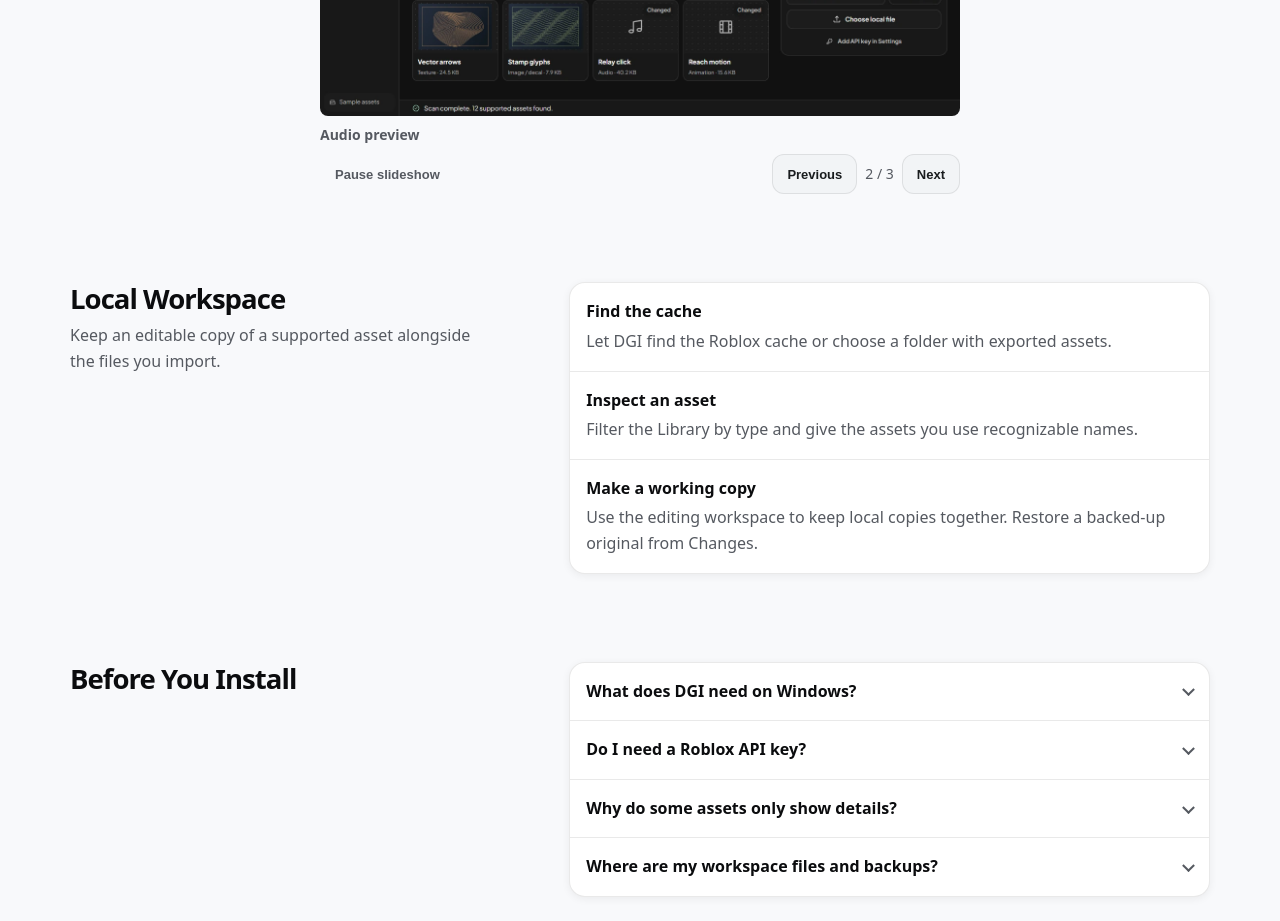
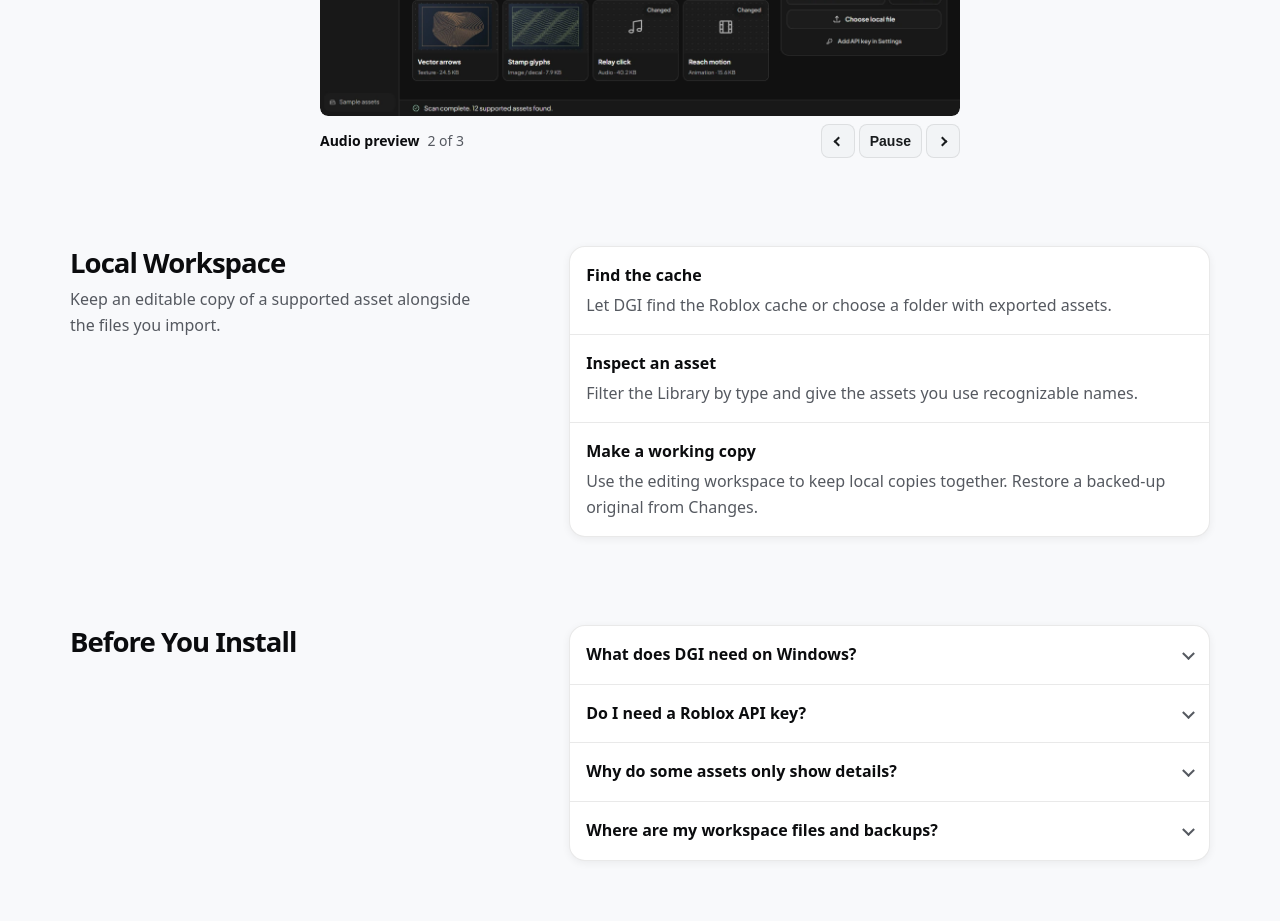
Before and after one commit to YVL113/dgi, a website: page site/index.html in a window 1280 px wide. Shown: the part 1209-2130 px from the top of the page. Drawn offline with Linux system fonts and the light colour scheme; files whose address does not match are found by name; a web font is replaced by a local one.

Commit message:
Simplify the slideshow toolbar

```diff
--- a/site/carousel.js
+++ b/site/carousel.js
@@ -6,6 +6,8 @@ function setupCarousel(carousel) {
   const slides = [...gallery.children];
   const controls = carousel.querySelector('.carousel-controls');
   const toggle = controls.querySelector('[data-slideshow-toggle]');
+  const caption = controls.querySelector('[data-slide-caption]');
+  const title = controls.querySelector('[data-slide-title]');
   const position = controls.querySelector('[data-slide-position]');
   const motion = window.matchMedia?.('(prefers-reduced-motion: reduce)');
   let active = 0;
@@ -31,15 +33,18 @@ function setupCarousel(carousel) {
     const next = slides[active];
     next.dataset.enter = direction > 0 ? 'next' : 'previous';
     next.hidden = false;
-    position.textContent = `${active + 1} / ${slides.length}`;
+    title.textContent = next.querySelector('a > span').textContent;
+    position.textContent = `${active + 1} of ${slides.length}`;
     if (restoreFocus) next.querySelector('a').focus({ preventScroll: true });
     schedule();
   }
 
   function setPlaying(value) {
     playing = value;
-    toggle.textContent = playing ? 'Pause slideshow' : 'Play slideshow';
-    position.setAttribute('aria-live', playing ? 'off' : 'polite');
+    const action = playing ? 'Pause' : 'Play';
+    toggle.textContent = action;
+    toggle.setAttribute('aria-label', `${action} slideshow`);
+    caption.setAttribute('aria-live', playing ? 'off' : 'polite');
     schedule();
   }
 
--- a/site/index.html
+++ b/site/index.html
@@ -88,11 +88,18 @@
       </ul>
       <div class="preview-carousel" role="region" aria-label="Screenshots with sample assets">
         <div class="carousel-controls" hidden>
-          <button class="button button--ghost" type="button" data-slideshow-toggle>Pause slideshow</button>
-          <div class="carousel-navigation">
-            <button class="button button--secondary" type="button" data-slide-previous>Previous</button>
-            <span class="carousel-position" data-slide-position>1 / 3</span>
-            <button class="button button--secondary" type="button" data-slide-next>Next</button>
+          <div class="carousel-caption" data-slide-caption aria-atomic="true">
+            <span class="carousel-title" data-slide-title>Animation playback</span>
+            <span class="carousel-position" data-slide-position>1 of 3</span>
+          </div>
+          <div class="carousel-navigation" role="group" aria-label="Slideshow controls">
+            <button class="button button--icon button--secondary" type="button" data-slide-previous aria-label="Previous preview" title="Previous preview">
+              <span class="carousel-chevron carousel-chevron--previous" aria-hidden="true"></span>
+            </button>
+            <button class="button button--small button--secondary" type="button" data-slideshow-toggle aria-label="Pause slideshow">Pause</button>
+            <button class="button button--icon button--secondary" type="button" data-slide-next aria-label="Next preview" title="Next preview">
+              <span class="carousel-chevron" aria-hidden="true"></span>
+            </button>
           </div>
         </div>
         <ul class="screenshot-gallery">
--- a/site/styles.css
+++ b/site/styles.css
@@ -113,16 +113,27 @@ h1 { font-size: clamp(2rem, 4.1vw, 3.5rem); font-weight: 750; }
 .preview-carousel[data-ready] { display: grid; max-width: 640px; margin-inline: auto; }
 .carousel-controls {
   grid-row: 2;
-  display: flex;
-  flex-wrap: wrap;
+  display: grid;
+  grid-template-columns: minmax(0, 1fr) auto;
   align-items: center;
-  justify-content: space-between;
   gap: var(--space-sm);
   margin-top: var(--space-sm);
 }
 .carousel-controls[hidden] { display: none; }
-.carousel-navigation { display: flex; align-items: center; gap: var(--space-sm); }
-.carousel-position { color: var(--muted); font-size: .875rem; font-variant-numeric: tabular-nums; }
+.carousel-caption { display: flex; flex-wrap: wrap; align-items: baseline; gap: 0 var(--space-sm); font-size: .875rem; }
+.carousel-title { color: var(--ink); font-weight: 650; }
+.carousel-position { color: var(--muted); font-variant-numeric: tabular-nums; white-space: nowrap; }
+.carousel-navigation { display: flex; align-items: center; gap: var(--space-xs); }
+.carousel-navigation button { min-height: 34px; }
+.carousel-navigation [data-slideshow-toggle] { min-width: 60px; font-size: .875rem; }
+.carousel-chevron {
+  width: 7px;
+  height: 7px;
+  border: solid currentColor;
+  border-width: 2px 2px 0 0;
+  transform: translateX(-1px) rotate(45deg);
+}
+.carousel-chevron--previous { transform: translateX(1px) rotate(-135deg); }
 .screenshot-gallery {
   display: grid;
   grid-template-columns: repeat(3, minmax(0, 1fr));
@@ -141,6 +152,7 @@ h1 { font-size: clamp(2rem, 4.1vw, 3.5rem); font-weight: 750; }
 .screenshot-gallery img { border-radius: var(--radius-sm); cursor: zoom-in; }
 .screenshot-gallery span { color: var(--muted); font-size: .875rem; font-weight: 650; }
 .screenshot-gallery a:hover span { color: var(--ink); text-decoration: underline; text-underline-offset: 3px; }
+.preview-carousel[data-ready] .screenshot-gallery a > span { display: none; }
 .preview-carousel[data-ready] .screenshot-gallery a:focus-visible { outline-offset: -2px; }
 
 .workspace-grid, .faq-grid {
```
